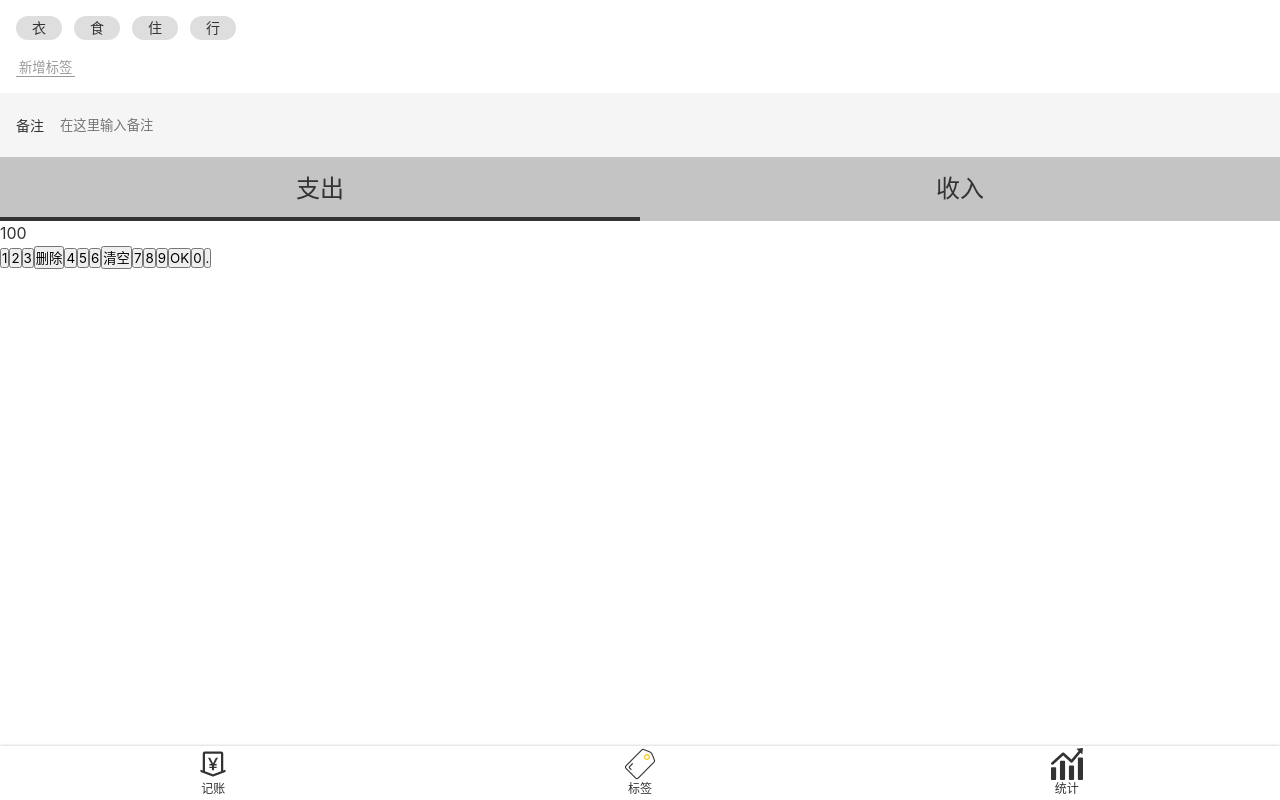
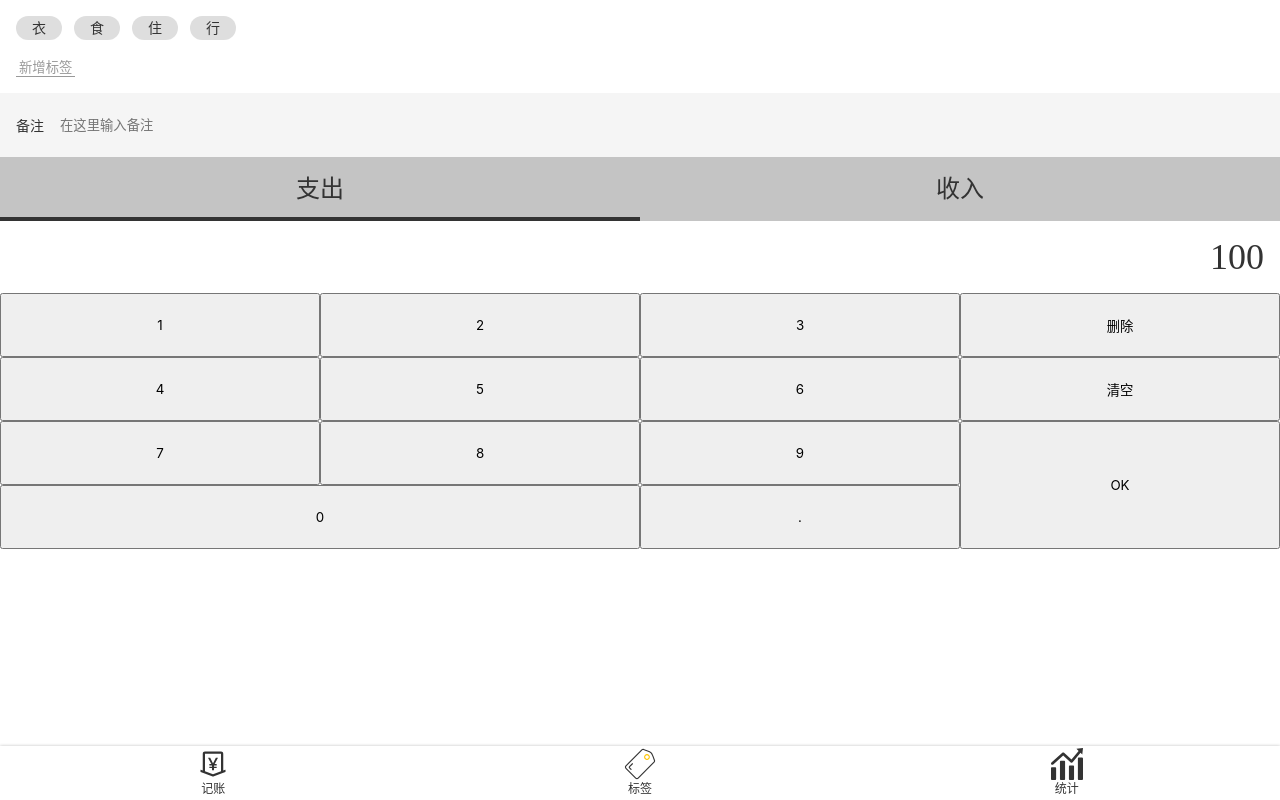
Before and after one commit to wh2887/morney, a Vue app: page /#/money in a window 1280 px wide. Built offline with nearby package versions, Linux system fonts and the light colour scheme.

Commit message:
使用float完成了buttons的布局

```diff
--- a/src/views/Money.vue
+++ b/src/views/Money.vue
@@ -35,8 +35,8 @@
                 <button>7</button>
                 <button>8</button>
                 <button>9</button>
-                <button>OK</button>
-                <button>0</button>
+                <button class="ok">OK</button>
+                <button class="zero">0</button>
                 <button>.</button>
             </div>
         </div>
@@ -52,6 +52,31 @@
 
 <style lang="scss" scoped>
     @import "~@/assets/styles/helper.scss";
+
+    .numberPad {
+        .output {
+            font-size: 36px;
+            font-family: Consolas monospace;
+            padding: 9px 16px;
+            text-align: right;
+        }
+
+        .buttons {
+            > button {
+                width: 25%;
+                height: 64px;
+                float: left;
+
+                &.ok {
+                    height: 64*2px;
+                    float: right;
+                }
+                &.zero{
+                    width: 25*2%;
+                }
+            }
+        }
+    }
 
     .types {
         background: #c4c4c4;
@@ -74,7 +99,7 @@
                 left: 0;
                 width: 100%;
                 height: 4px;
-                background: #333333;
+                background: $color-nearblack;
             }
         }
     }
```
